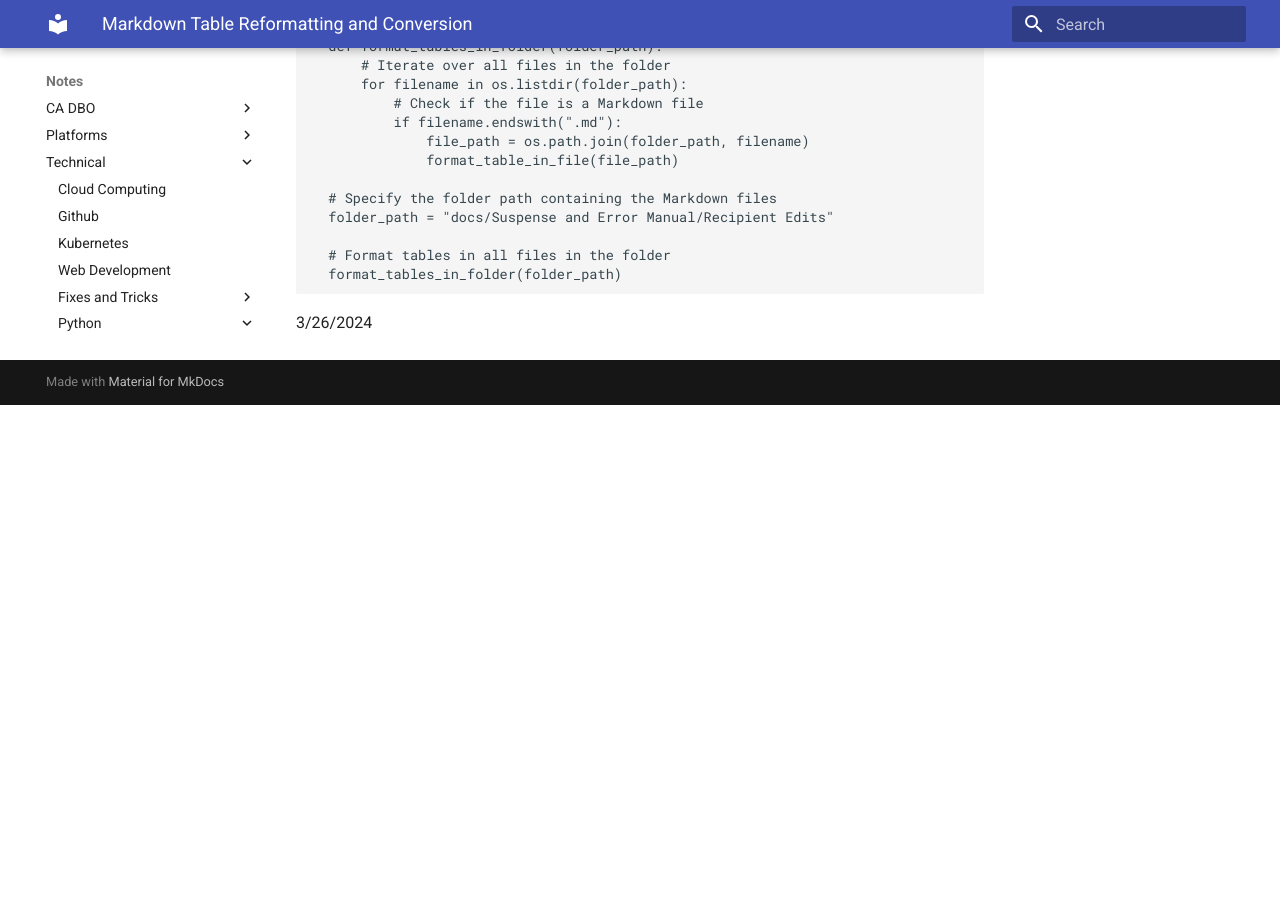
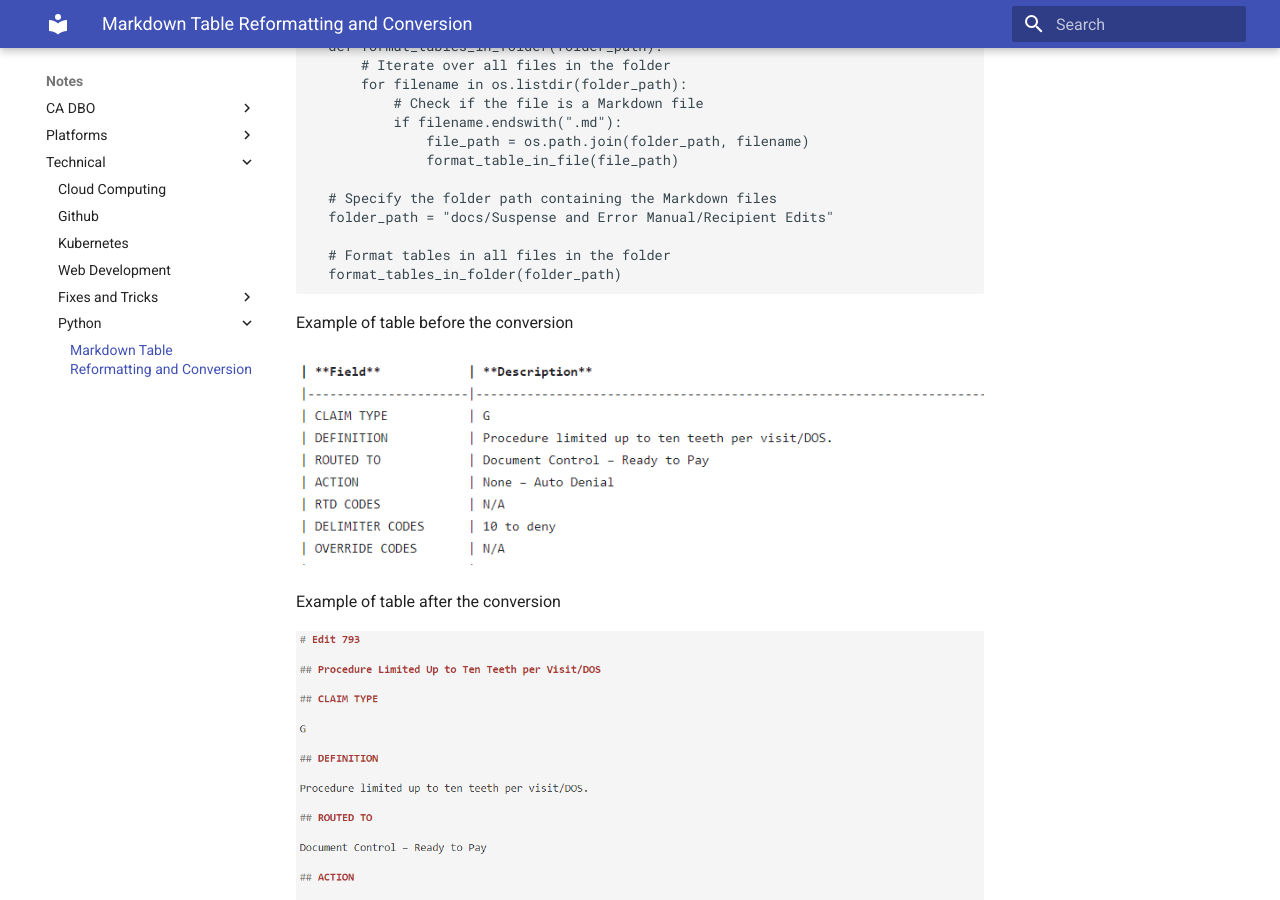
Before and after one commit to kmmelton/kaelyn, an MkDocs documentation site: the page built from docs/Notes/Technical/Python/table_conversion.md, in a window 1280 px wide and 900 px high, scrolled down 1240 px. Built offline with MkDocs 1.6.1 and Material for MkDocs 9.7.7, drawn with Linux system fonts in a browser that asks for light colours; before the commit the page ends 1645 px from its top, so only the background shows below that; some of the changed text lies outside the part shown.

Commit message:
adding photos to file

```diff
--- a/docs/Notes/Technical/Python/table_conversion.md
+++ b/docs/Notes/Technical/Python/table_conversion.md
@@ -65,4 +65,12 @@
       # Format tables in all files in the folder
       format_tables_in_folder(folder_path)
 
+Example of table before the conversion
+
+![](../../Attachments/python_table_conversion_before_conversion.PNG)
+
+Example of table after the conversion
+
+![](../../Attachments/python_table_conversion_converted.PNG)
+
 3/26/2024
```
